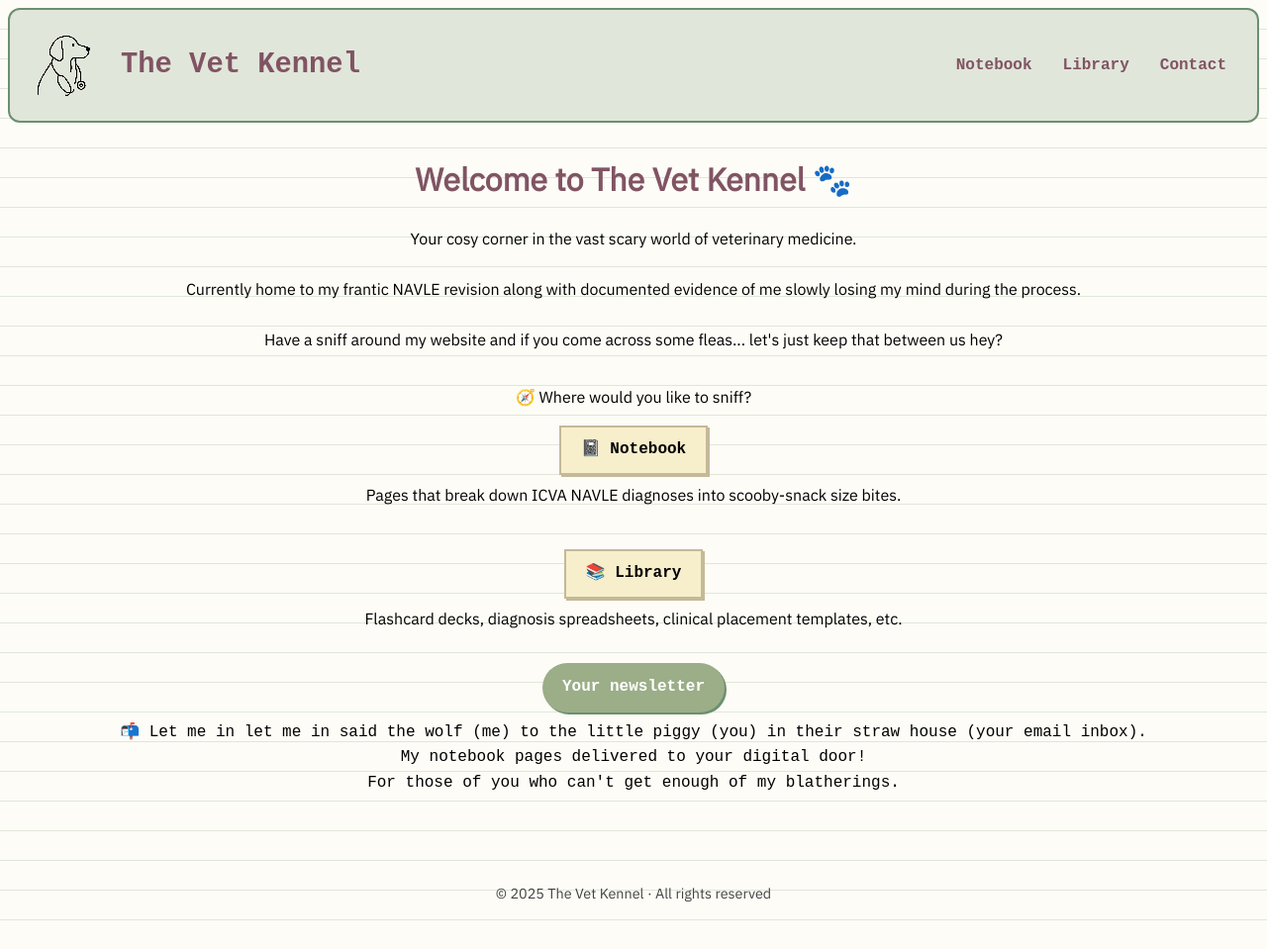
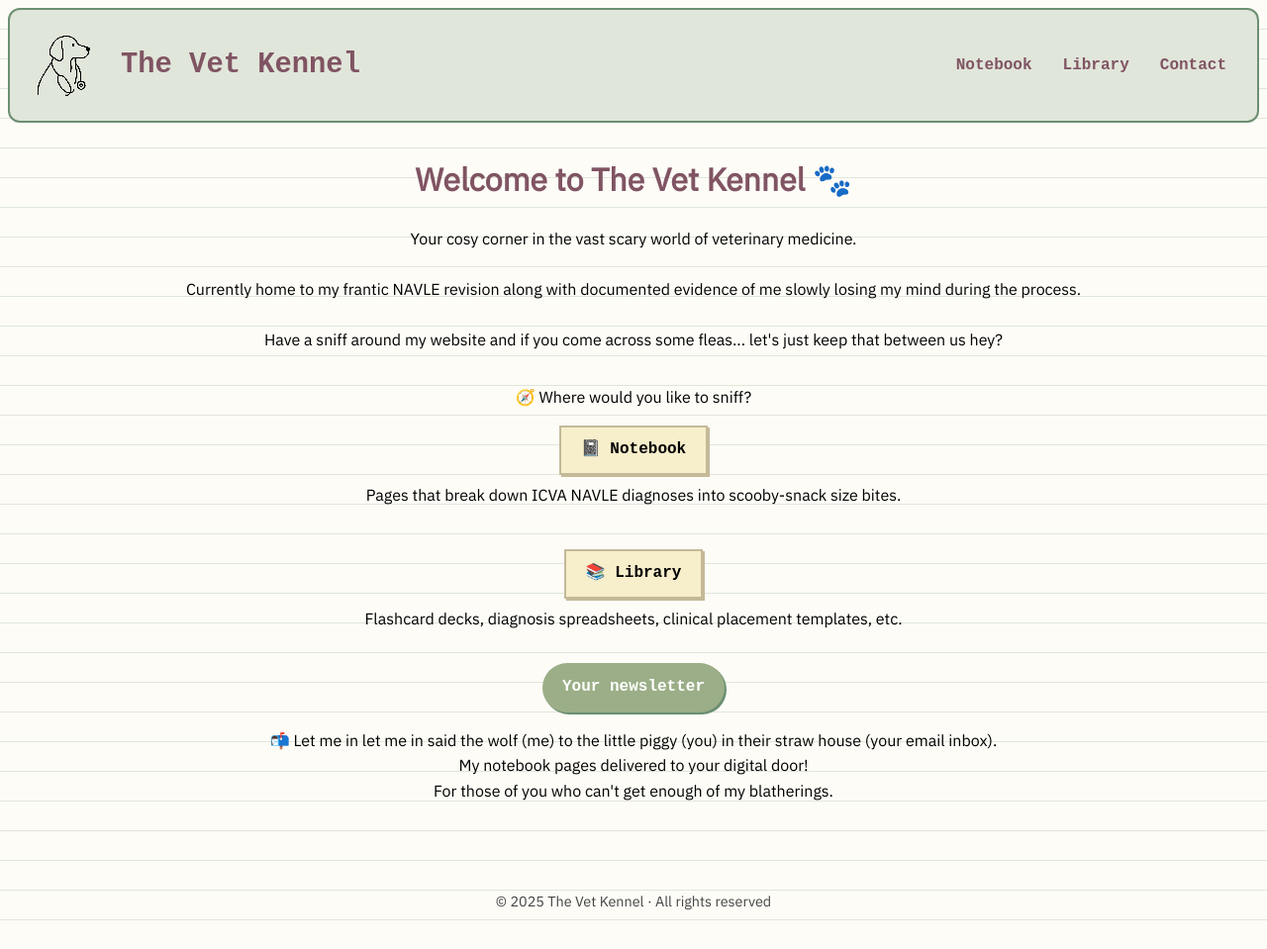
Before and after one commit to TheVetKennel/thevetkennel.github.io, a Jekyll site: the page built from index.md, in a window 1280 px wide. Shown: the whole page at 99% size. Built offline with Jekyll 4.4.1, drawn with Linux system fonts in a browser that asks for light colours.

Commit message:
Update index.md

```diff
--- a/index.md
+++ b/index.md
@@ -18,5 +18,5 @@
 </div>
 
   <a class="cta-button" href="https://eepurl.com/hYOUR-LINK-HERE" target="_blank" style="margin-top: 2em; display: inline-block;">Your newsletter</a>
-<p class="retro-description">📬 Let me in let me in said the wolf (me) to the little piggy (you) in their straw house (your email inbox).<br>My notebook pages delivered to your digital door!<br>For those of you who can't get enough of my blatherings.</p>
+<p>📬 Let me in let me in said the wolf (me) to the little piggy (you) in their straw house (your email inbox).<br>My notebook pages delivered to your digital door!<br>For those of you who can't get enough of my blatherings.</p>
 </div>
```
